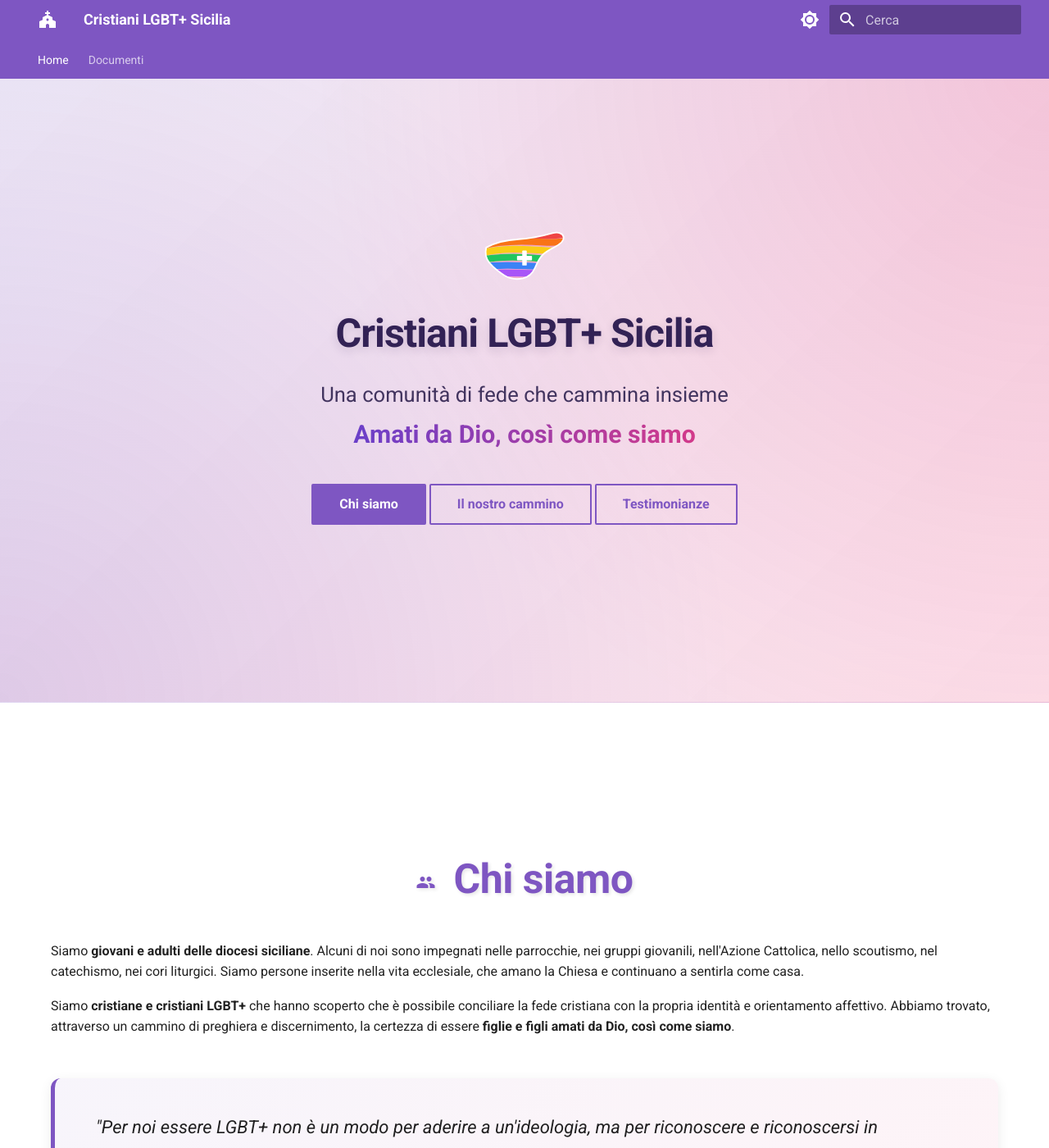
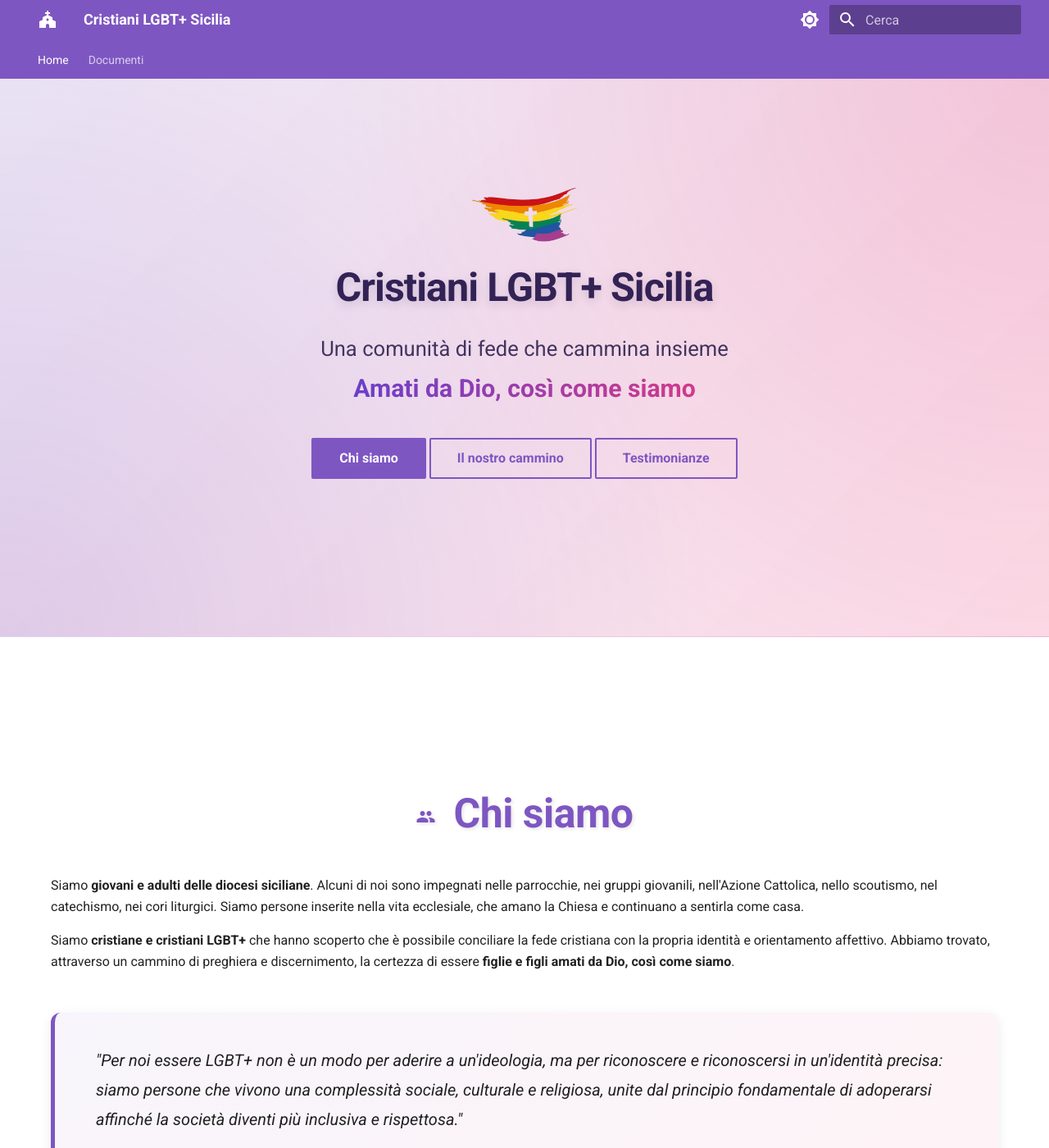
Before and after one commit to cristianilgbtsicilia/cristianilgbtsicilia.it, an MkDocs documentation site: the page built from docs/index.md, in a window 1280 px wide and 1400 px high. Shown: the whole window at 82% size. Built offline with MkDocs 1.6.1 and Material for MkDocs 9.7.7, drawn with Linux system fonts in a browser that asks for light colours.

Commit message:
added logo on hero

```diff
--- a/docs/stylesheets/extra.css
+++ b/docs/stylesheets/extra.css
@@ -55,7 +55,7 @@
 .hero-content {
   max-width: 63rem;
   margin: 0 auto;
-  padding: 10rem 2rem 10rem;
+  padding: 7.5rem 2rem 8.8rem;
   text-align: center;
 }
 
@@ -81,8 +81,8 @@
 
 .hero-icon-svg {
   display: block;
-  width: 110px;
-  height: 80px;
+  width: 130px;
+  height: 95px;
   margin: 0 auto;
 }
 
@@ -169,7 +169,7 @@
   border-left: 5px solid var(--md-primary-fg-color);
   margin: 2.5rem 0;
   font-style: italic;
-  font-size: 1.1rem;
+  font-size: 1rem;
   line-height: 1.8;
   box-shadow: 0 4px 15px rgba(0,0,0,0.08);
 }
@@ -472,12 +472,12 @@ h3.custom-h3 i {
 .growth-narrative {
   flex: 1;
   line-height: 1.7;
-  font-size: 1.05rem;
+  font-size: 1rem;
 }
 
 .growth-narrative strong {
   color: var(--md-primary-fg-color);
-  font-size: 1.15rem;
+  font-size: 1.05rem;
   display: block;
   margin-bottom: 0.5rem;
 }
--- a/mkdocs.yml
+++ b/mkdocs.yml
@@ -5,6 +5,9 @@ theme:
   name: material
   custom_dir: overrides
   language: it
+  font:
+    text: Roboto
+    code: Roboto Mono
   palette:
     # Palette toggle for light mode
     - scheme: default
--- a/overrides/home.html
+++ b/overrides/home.html
@@ -38,32 +38,7 @@
       <div class="hero-section" style="position: relative; z-index: 0; margin-top: -1px; border-top: none;">
         <div class="hero-content">
           <div class="hero-icon" aria-hidden="true">
-            <svg class="hero-icon-svg" viewBox="0 0 240 160" role="img" aria-label="Sicilia arcobaleno con croce">
-              <defs>
-                <filter id="siciliaShadow" x="-20%" y="-20%" width="140%" height="140%">
-                  <feDropShadow dx="0" dy="6" stdDeviation="6" flood-color="rgba(233, 30, 99, 0.35)"/>
-                </filter>
-                <clipPath id="sicilyClip">
-                  <path d="M18 52C40 40 70 32 104 30C138 28 166 22 194 14C210 10 222 14 224 24C226 34 214 44 198 52C186 58 176 64 168 72C160 80 154 92 148 106C142 120 132 130 116 134C98 138 82 136 66 126C50 116 36 104 26 92C18 82 14 70 18 52Z"/>
-                </clipPath>
-              </defs>
-
-              <g clip-path="url(#sicilyClip)" filter="url(#siciliaShadow)">
-                <path d="M0 32C40 16 90 12 140 18C190 24 220 20 240 10" stroke="#ef4444" stroke-width="18" stroke-linecap="round" fill="none"/>
-                <path d="M0 50C50 34 110 34 170 38C210 40 230 36 240 30" stroke="#f97316" stroke-width="18" stroke-linecap="round" fill="none"/>
-                <path d="M0 68C60 52 120 56 180 60C210 62 230 58 240 54" stroke="#facc15" stroke-width="18" stroke-linecap="round" fill="none"/>
-                <path d="M0 86C60 74 120 78 170 82C200 84 225 80 240 74" stroke="#22c55e" stroke-width="18" stroke-linecap="round" fill="none"/>
-                <path d="M0 104C60 96 120 100 170 104C200 106 220 102 240 96" stroke="#3b82f6" stroke-width="18" stroke-linecap="round" fill="none"/>
-                <path d="M0 122C60 118 110 120 160 122C190 124 215 120 240 114" stroke="#a855f7" stroke-width="18" stroke-linecap="round" fill="none"/>
-              </g>
-
-              <path d="M18 52C40 40 70 32 104 30C138 28 166 22 194 14C210 10 222 14 224 24C226 34 214 44 198 52C186 58 176 64 168 72C160 80 154 92 148 106C142 120 132 130 116 134C98 138 82 136 66 126C50 116 36 104 26 92C18 82 14 70 18 52Z" fill="none" stroke="#ffffff" stroke-width="4"/>
-
-              <g fill="#ffffff">
-                <rect x="114" y="60" width="12" height="40" rx="2"/>
-                <rect x="100" y="74" width="40" height="12" rx="2"/>
-              </g>
-            </svg>
+            <img class="hero-icon-svg" src="{{ 'assets/nobg.png' | url }}" alt="Sicilia arcobaleno con croce">
           </div>
           <h1 class="hero-title">Cristiani LGBT+ Sicilia</h1>
 
```
Also changed, not shown: docs/assets/cropped.jpg (added), docs/assets/logo.jpg (renamed from assets/logo.jpg), docs/assets/nobg.png (added).
